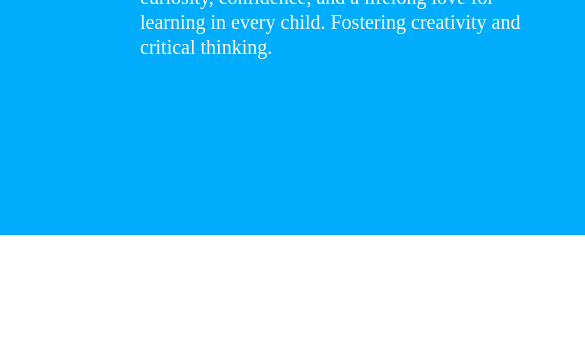
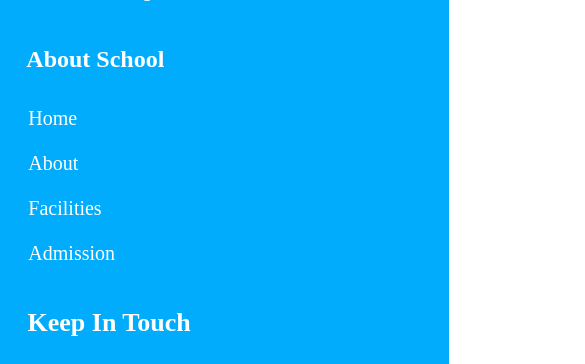
Before and after one commit to 1rteza/Kid-s-School, a plain HTML site: page index.html in a window 390 px wide. Shown: the part 4139-4503 px from the top of the page, 585 px wide, since content can reach past the window. Before the commit the page ends 4374 px from the top, so only its background shows below. Drawn offline with Linux system fonts and the light colour scheme.

Commit message:
finished last section

```diff
--- a/style.css
+++ b/style.css
@@ -551,6 +551,22 @@ body{
   .stories-btn{
     margin-top: 40px;
   }
+  .footer{
+    flex-direction: column;
+    width: 169px;
+    height: 600px;
+    text-align: left;
+  }
+  .kids-part{
+    margin-right: 0;
+  }
+  .about-part{
+    margin-left: -100px;
+  }
+  .socials-part{
+    margin-left: -197px;
+    margin-top: -7px;
+  }
 
 
   }
```
